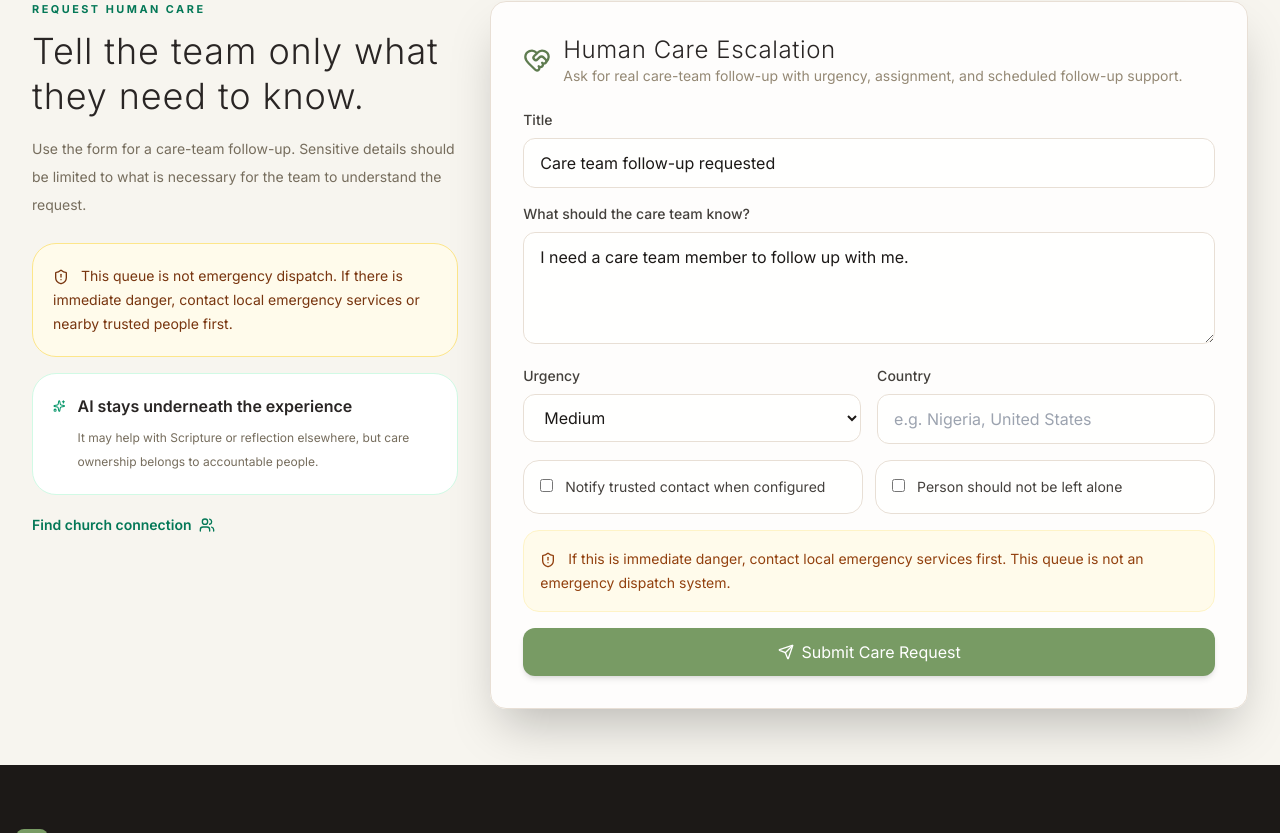
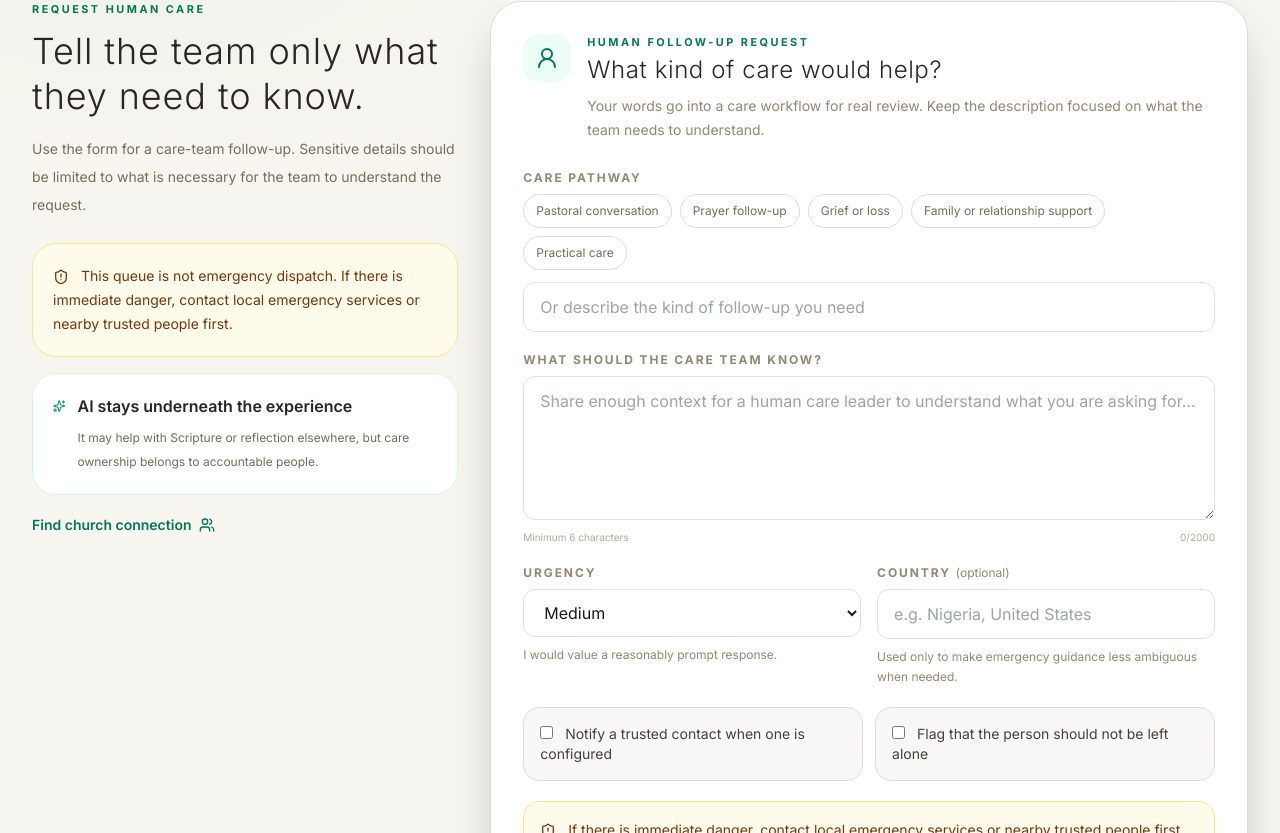
Before and after one commit to TechCodinz/digital-church-os, a Next.js app: page /care in a window 1280 px wide. Shown: the part 1047-1880 px from the top of the page. Built offline with nearby package versions, Linux system fonts and the light colour scheme; no server answers.

Commit message:
feat: improve human care request UX and urgency clarity

```diff
--- a/components/care/CareEscalationForm.tsx
+++ b/components/care/CareEscalationForm.tsx
@@ -1,18 +1,35 @@
 'use client';
 
-import { useState } from 'react';
-import { HeartHandshake, Loader2, Send, ShieldAlert } from 'lucide-react';
+import { useMemo, useState } from 'react';
+import { CheckCircle2, HeartHandshake, Loader2, Send, ShieldAlert, UserRound } from 'lucide-react';
+
+const NEED_TYPES = [
+  'Pastoral conversation',
+  'Prayer follow-up',
+  'Grief or loss',
+  'Family or relationship support',
+  'Practical care',
+];
+
+const urgencyCopy = {
+  LOW: 'A normal follow-up is appropriate.',
+  MEDIUM: 'I would value a reasonably prompt response.',
+  HIGH: 'This feels serious and needs priority human review.',
+  CRISIS: 'This is urgent. The care queue is not emergency dispatch.',
+} as const;
 
 export function CareEscalationForm() {
-  const [title, setTitle] = useState('Care team follow-up requested');
-  const [description, setDescription] = useState('I need a care team member to follow up with me.');
+  const [title, setTitle] = useState('');
+  const [description, setDescription] = useState('');
   const [country, setCountry] = useState('');
-  const [urgency, setUrgency] = useState<'LOW' | 'MEDIUM' | 'HIGH' | 'CRISIS'>('MEDIUM');
+  const [urgency, setUrgency] = useState<keyof typeof urgencyCopy>('MEDIUM');
   const [notifyTrustedContact, setNotifyTrustedContact] = useState(false);
   const [stayWithPerson, setStayWithPerson] = useState(false);
   const [message, setMessage] = useState('');
   const [error, setError] = useState('');
   const [loading, setLoading] = useState(false);
+
+  const effectiveTitle = useMemo(() => title.trim() || 'Care team follow-up requested', [title]);
 
   async function submit(event: React.FormEvent) {
     event.preventDefault();
@@ -25,7 +42,7 @@ export function CareEscalationForm() {
         method: 'POST',
         headers: { 'Content-Type': 'application/json' },
         body: JSON.stringify({
-          title,
+          title: effectiveTitle,
           description,
           urgency,
           country: country || undefined,
@@ -37,7 +54,8 @@ export function CareEscalationForm() {
       });
       const data = await res.json();
       if (!res.ok) throw new Error(data.error || 'Could not submit care request.');
-      setMessage('Care request submitted. A care leader can review it, assign ownership, and follow up.');
+      setMessage('Your request is recorded for human review. This does not mean a specific leader has accepted or been assigned yet.');
+      setDescription('');
     } catch (err: any) {
       setError(err.message || 'Something went wrong.');
     } finally {
@@ -46,55 +64,76 @@ export function CareEscalationForm() {
   }
 
   return (
-    <form onSubmit={submit} className="sanctuary-card p-8 shadow-2xl">
-      <div className="mb-6 flex items-center gap-3">
-        <HeartHandshake className="h-7 w-7 text-sage-600" />
+    <form onSubmit={submit} className="rounded-[2rem] border border-stone-200 bg-white p-6 shadow-2xl sm:p-8">
+      <div className="mb-7 flex items-start gap-4">
+        <div className="flex h-12 w-12 shrink-0 items-center justify-center rounded-2xl bg-emerald-50 text-emerald-700"><UserRound className="h-6 w-6" /></div>
         <div>
-          <h2 className="text-2xl font-light text-stone-800">Human Care Escalation</h2>
-          <p className="text-sm text-stone-500">Ask for real care-team follow-up with urgency, assignment, and scheduled follow-up support.</p>
+          <p className="sanctuary-section-label text-emerald-700">Human follow-up request</p>
+          <h2 className="mt-1 text-2xl font-light text-stone-800">What kind of care would help?</h2>
+          <p className="mt-2 text-sm leading-6 text-stone-500">Your words go into a care workflow for real review. Keep the description focused on what the team needs to understand.</p>
         </div>
       </div>
-      <div className="space-y-4">
+
+      <div className="space-y-5">
         <div>
-          <label className="mb-2 block text-sm font-medium text-stone-700">Title</label>
-          <input className="soft-input" value={title} onChange={(e) => setTitle(e.target.value)} />
+          <label className="mb-2 block text-xs font-bold uppercase tracking-[0.16em] text-stone-500">Care pathway</label>
+          <div className="flex flex-wrap gap-2">
+            {NEED_TYPES.map((need) => (
+              <button key={need} type="button" onClick={() => setTitle(need)} className={`rounded-full border px-3 py-2 text-xs transition ${title === need ? 'border-emerald-300 bg-emerald-50 text-emerald-800' : 'border-stone-200 bg-white text-stone-600 hover:border-emerald-200'}`}>{need}</button>
+            ))}
+          </div>
+          <input aria-label="Care request title" className="soft-input mt-3" value={title} onChange={(e) => setTitle(e.target.value)} placeholder="Or describe the kind of follow-up you need" />
         </div>
+
         <div>
-          <label className="mb-2 block text-sm font-medium text-stone-700">What should the care team know?</label>
-          <textarea className="soft-input min-h-28" value={description} onChange={(e) => setDescription(e.target.value)} placeholder="Share what a care team member should know..." />
+          <label className="mb-2 block text-xs font-bold uppercase tracking-[0.16em] text-stone-500">What should the care team know?</label>
+          <textarea className="soft-input min-h-36" value={description} onChange={(e) => setDescription(e.target.value)} placeholder="Share enough context for a human care leader to understand what you are asking for…" required />
+          <div className="mt-1 flex justify-between text-[10px] text-stone-400"><span>Minimum 6 characters</span><span>{description.length}/2000</span></div>
         </div>
+
         <div className="grid gap-4 md:grid-cols-2">
           <div>
-            <label className="mb-2 block text-sm font-medium text-stone-700">Urgency</label>
-            <select className="soft-input" value={urgency} onChange={(e) => setUrgency(e.target.value as any)}>
+            <label className="mb-2 block text-xs font-bold uppercase tracking-[0.16em] text-stone-500">Urgency</label>
+            <select className="soft-input" value={urgency} onChange={(e) => setUrgency(e.target.value as keyof typeof urgencyCopy)}>
               <option value="LOW">Low</option>
               <option value="MEDIUM">Medium</option>
               <option value="HIGH">High</option>
               <option value="CRISIS">Crisis</option>
             </select>
+            <p className={`mt-2 text-xs leading-5 ${urgency === 'CRISIS' ? 'font-semibold text-rose-700' : urgency === 'HIGH' ? 'text-amber-700' : 'text-stone-500'}`}>{urgencyCopy[urgency]}</p>
           </div>
           <div>
-            <label className="mb-2 block text-sm font-medium text-stone-700">Country</label>
+            <label className="mb-2 block text-xs font-bold uppercase tracking-[0.16em] text-stone-500">Country <span className="font-normal normal-case tracking-normal">(optional)</span></label>
             <input className="soft-input" value={country} onChange={(e) => setCountry(e.target.value)} placeholder="e.g. Nigeria, United States" />
+            <p className="mt-2 text-xs leading-5 text-stone-500">Used only to make emergency guidance less ambiguous when needed.</p>
           </div>
         </div>
+
         <div className="grid gap-3 md:grid-cols-2">
-          <label className="rounded-2xl border border-cream-200 bg-white/70 p-4 text-sm text-stone-700">
-            <input type="checkbox" checked={notifyTrustedContact} onChange={(e) => setNotifyTrustedContact(e.target.checked)} className="mr-2" /> Notify trusted contact when configured
+          <label className="rounded-2xl border border-stone-200 bg-stone-50 p-4 text-sm text-stone-700">
+            <input type="checkbox" checked={notifyTrustedContact} onChange={(e) => setNotifyTrustedContact(e.target.checked)} className="mr-2" /> Notify a trusted contact when one is configured
           </label>
-          <label className="rounded-2xl border border-cream-200 bg-white/70 p-4 text-sm text-stone-700">
-            <input type="checkbox" checked={stayWithPerson} onChange={(e) => setStayWithPerson(e.target.checked)} className="mr-2" /> Person should not be left alone
+          <label className="rounded-2xl border border-stone-200 bg-stone-50 p-4 text-sm text-stone-700">
+            <input type="checkbox" checked={stayWithPerson} onChange={(e) => setStayWithPerson(e.target.checked)} className="mr-2" /> Flag that the person should not be left alone
           </label>
         </div>
-        <div className="rounded-2xl border border-amber-100 bg-amber-50 p-4 text-sm leading-6 text-amber-800">
-          <ShieldAlert className="mr-2 inline h-4 w-4" /> If this is immediate danger, contact local emergency services first. This queue is not an emergency dispatch system.
+
+        <div className={`rounded-2xl border p-4 text-sm leading-6 ${urgency === 'CRISIS' ? 'border-rose-200 bg-rose-50 text-rose-900' : 'border-amber-200 bg-amber-50 text-amber-900'}`}>
+          <ShieldAlert className="mr-2 inline h-4 w-4" /> If there is immediate danger, contact local emergency services or nearby trusted people first. This queue is not emergency dispatch.
         </div>
-        <button disabled={loading || description.trim().length < 6} className="prayer-button inline-flex w-full items-center justify-center disabled:opacity-60">
+
+        <button disabled={loading || description.trim().length < 6 || description.length > 2000} className="inline-flex min-h-13 w-full items-center justify-center rounded-2xl bg-stone-900 px-5 py-4 text-sm font-bold text-white transition hover:bg-stone-800 disabled:cursor-not-allowed disabled:opacity-50">
           {loading ? <Loader2 className="mr-2 h-4 w-4 animate-spin" /> : <Send className="mr-2 h-4 w-4" />}
-          Submit Care Request
+          Record request for human review
         </button>
-        {message && <div className="rounded-2xl border border-emerald-100 bg-emerald-50 p-4 text-sm text-emerald-700">{message}</div>}
-        {error && <div className="rounded-2xl border border-red-100 bg-red-50 p-4 text-sm text-red-700">{error}</div>}
+
+        {message && <div className="flex items-start gap-2 rounded-2xl border border-emerald-200 bg-emerald-50 p-4 text-sm leading-6 text-emerald-800"><CheckCircle2 className="mt-0.5 h-4 w-4 shrink-0" />{message}</div>}
+        {error && <div className="rounded-2xl border border-red-200 bg-red-50 p-4 text-sm text-red-700">{error}</div>}
+
+        <div className="flex items-start gap-2 text-[10px] leading-5 text-stone-400">
+          <HeartHandshake className="mt-0.5 h-3.5 w-3.5 shrink-0" />
+          <span>The platform can record and route the request, but it does not claim that a pastor, counselor, or other person has responded until the human workflow actually records that action.</span>
+        </div>
       </div>
     </form>
   );
```
